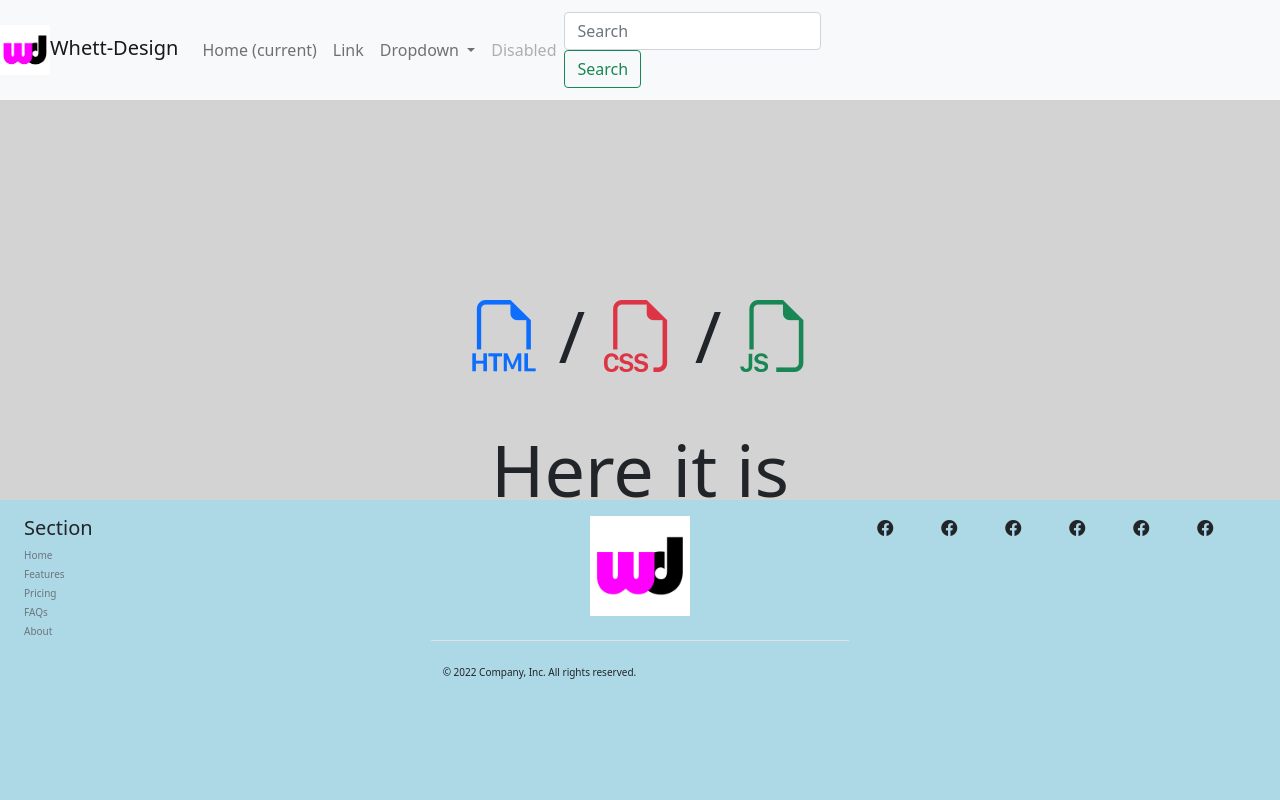
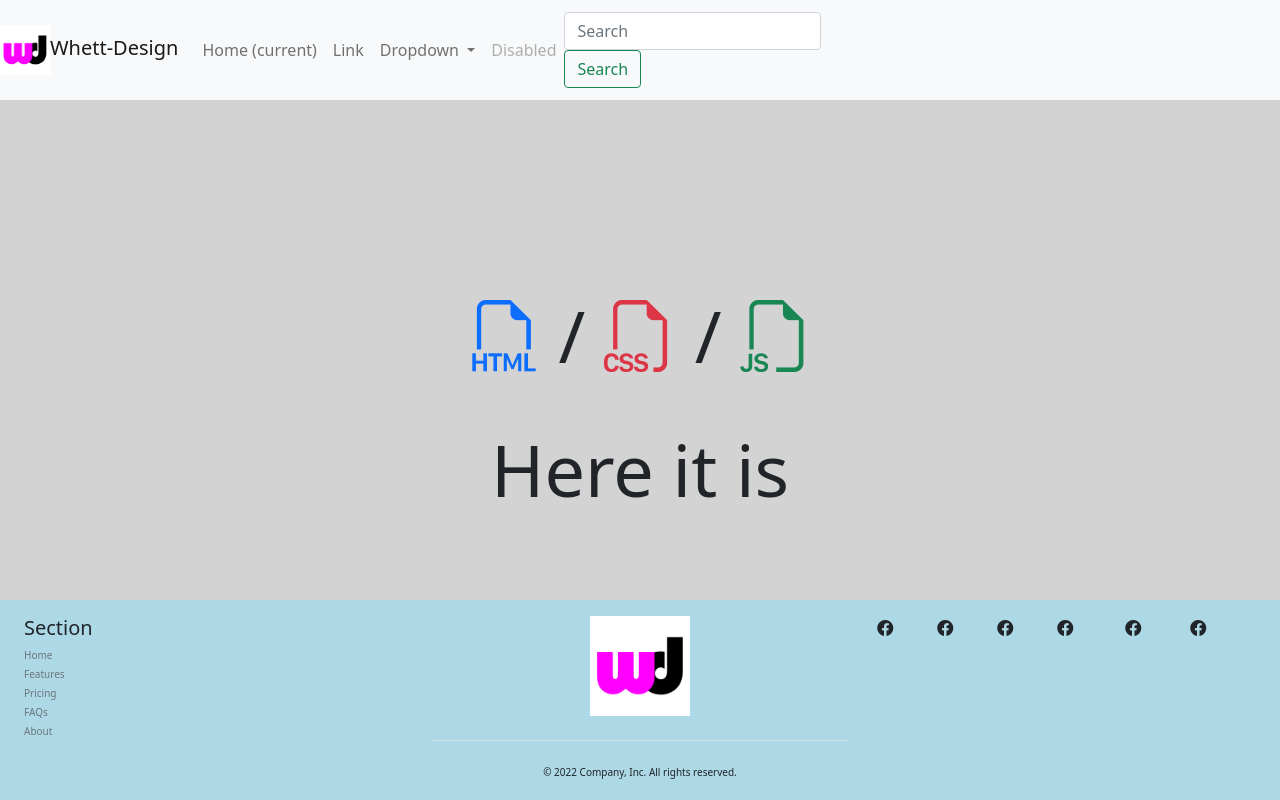
Before and after one commit to WSU-SoC-WEB2890-CU/web2890-project-2-iiblacksmithii, a website built with Vite: page src/index.html in a window 1280 px wide. Built offline with nearby package versions, Linux system fonts and the light colour scheme.

Commit message:
Footer Work

```diff
--- a/src/index.html
+++ b/src/index.html
@@ -99,6 +99,7 @@
 <div class="container ">
   <footer class="fixed-bottom py-3 px-4 ">
     <div class="row">
+      <!-- col 1 -->
                     <div class="col-4">
                       <h5>Section</h5>
                       <ul class="nav flex-column">
@@ -111,67 +112,73 @@
                       </ul>
 
                     </div>
+      <!-- col 1 end-->
 
 
-
-
+      <!-- col 2 -->
                                           <div class="col-4  mb-1 text-center">
 
                                             <img class="logosize2 text-center " src="/images/whett-design-temp.jpg" alt="logo">
 
                                             <div class="row">
-                                              <div class=" d-flex flex-column flex-sm-row flex-end py-4 my-4 border-top">
+                                              <div class=" d-flex flex-column flex-row flex-end py-4 my-4 border-top">
                                                 <p class="footertext">&copy; 2022 Company, Inc. All rights reserved.</p>
-                                                <!-- <ul class="list-unstyled d-flex">
+                                                 <ul class="list-unstyled d-flex">
                                                   <li class="ms-3"><a class="link-dark" href="#"><svg class="bi" width="24" height="24"><use xlink:href="#twitter"/></svg></a></li>
                                                   <li class="ms-3"><a class="link-dark" href="#"><svg class="bi" width="24" height="24"><use xlink:href="#instagram"/></svg></a></li>
                                                   <li class="ms-3"><a class="link-dark" href="#"><svg class="bi" width="24" height="24"><use xlink:href="#facebook"/></svg></a></li>
-                                                </ul> -->
+                                                </ul>
                                               </div>
 
                                             </div>
 
 
                                           </div>
+      <!-- col 2 end -->
 
 
-
-                        <div class="col-4 mb-1 ">
+                        <div class="col-4 mb-1  d-none d-sm-block">
                                 <div class="row">
                                   <div class="col">
                                     <ul class="list-unstyled d-flex">
-                                      <li class="ms-3"><i class="bi bi-facebook"></i><a class="link-dark" href="#"><svg class="bi" width="24" height="24"><use xlink:href="#twitter"/></svg></a></li>
+                                      <li class="ms-3"><i class="bi bi-facebook"></i><a class="link-dark" href="#"><svg class="bi" width="20" height="24"><use xlink:href="#twitter"/></svg></a></li>
                                       </ul>
                                   </div>
                                   <div class="col">
                                     <ul class="list-unstyled d-flex">
-                                      <li class="ms-3"><i class="bi bi-facebook"></i><a class="link-dark" href="#"><svg class="bi" width="24" height="24"><use xlink:href="#twitter"/></svg></a></li>
+                                      <li class="ms-3"><i class="bi bi-facebook"></i><a class="link-dark" href="#"><svg class="bi" width="20" height="24"><use xlink:href="#twitter"/></svg></a></li>
                                       </ul>
                                   </div>
 
+
                                     <div class="col">
                                       <ul class="list-unstyled d-flex">
-                                        <li class="ms-3"><i class="bi bi-facebook"></i><a class="link-dark" href="#"><svg class="bi" width="24" height="24"><use xlink:href="#twitter"/></svg></a></li>
+                                        <li class="ms-3"><i class="bi bi-facebook"></i><a class="link-dark" href="#"><svg class="bi" width="20" height="24"><use xlink:href="#twitter"/></svg></a></li>
+                                        </ul>
+                                    </div>
+
+
+                                    <div class="col">
+                                      <ul class="list-unstyled d-flex">
+                                        <li class="ms-3"><i class="bi bi-facebook"></i><a class="link-dark" href="#"><svg class="bi" width="28" height="24"><use xlink:href="#twitter"/></svg></a></li>
                                         </ul>
                                     </div>
                                     <div class="col">
                                       <ul class="list-unstyled d-flex">
-                                        <li class="ms-3"><i class="bi bi-facebook"></i><a class="link-dark" href="#"><svg class="bi" width="24" height="24"><use xlink:href="#twitter"/></svg></a></li>
+                                        <li class="ms-3"><i class="bi bi-facebook"></i><a class="link-dark" href="#"><svg class="bi" width="25" height="24"><use xlink:href="#twitter"/></svg></a></li>
                                         </ul>
                                     </div>
                                     <div class="col">
                                       <ul class="list-unstyled d-flex">
-                                        <li class="ms-3"><i class="bi bi-facebook"></i><a class="link-dark" href="#"><svg class="bi" width="24" height="24"><use xlink:href="#twitter"/></svg></a></li>
+                                        <li class="ms-3"><i class="bi bi-facebook"></i><a class="link-dark" href="#"><svg class="bi" width="20" height="24"><use xlink:href="#twitter"/></svg></a></li>
                                         </ul>
                                     </div>
-                                    <div class="col">
-                                      <ul class="list-unstyled d-flex">
-                                        <li class="ms-3"><i class="bi bi-facebook"></i><a class="link-dark" href="#"><svg class="bi" width="24" height="24"><use xlink:href="#twitter"/></svg></a></li>
-                                        </ul>
-                                    </div>
+                                    <div class="col"></div>
+                                    <div class="col"></div>
+
+                                  <!-- <div class="col"></div>
                                   <div class="col"></div>
-                                  <div class="col"></div>
-                                  <div class="col"></div>
+                                  <div class="col"></div> -->
 
 
 
--- a/src/stylesheets/main.scss
+++ b/src/stylesheets/main.scss
@@ -28,7 +28,7 @@ nav {
 
 footer {
     background-color: lightblue;
-    height: 300px;
+    height: 200px;
 }
 
 .footertext {
```
